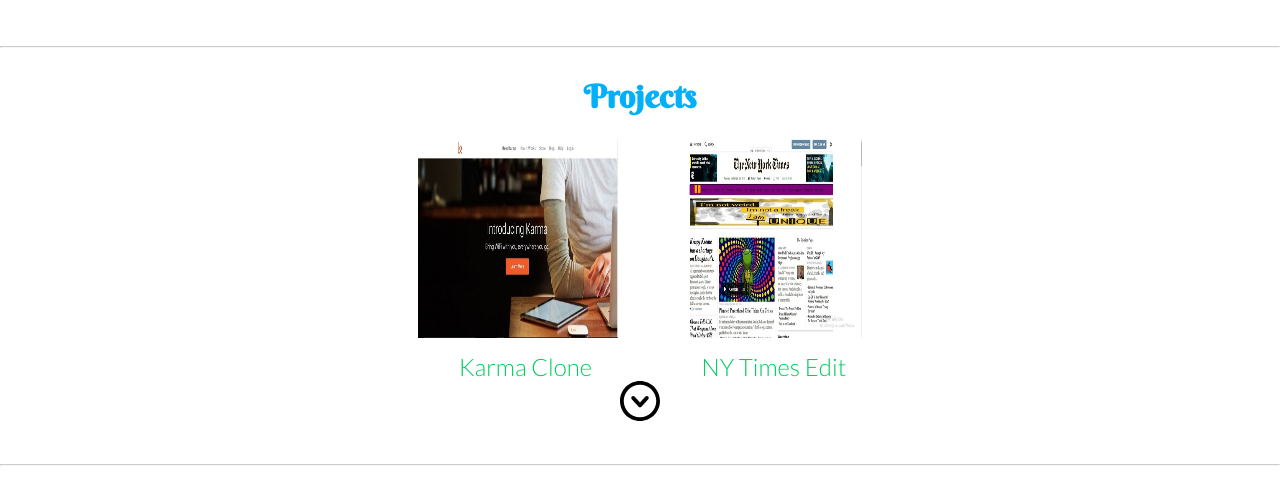
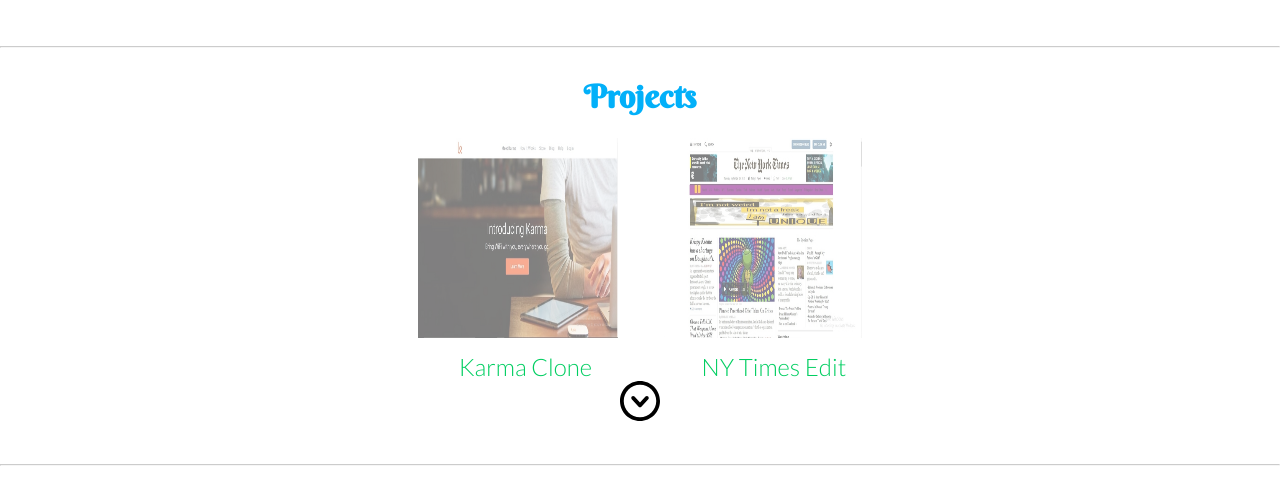
Before and after one commit to mackenzieabby/portfolio, a plain HTML site: page index.html in a window 1280 px wide. Shown: the part 780-1264 px from the top of the page. Drawn offline with Linux system fonts and the light colour scheme.

Commit message:
Images Opacity Animation

```diff
--- a/css/style.css
+++ b/css/style.css
@@ -118,6 +118,12 @@ img#down {
 	height: 200px;
 	display: inline-block;
 	margin: 0 20px;
+	opacity: 0.5;
+	-webkit-transition:opacity 1s ease;
+}
+.projects_img:hover {
+	opacity: 1;
+	-webkit-transition:opacity 1s ease;
 }
 .projects_img_text h2 {
 	display: inline-block;
```
